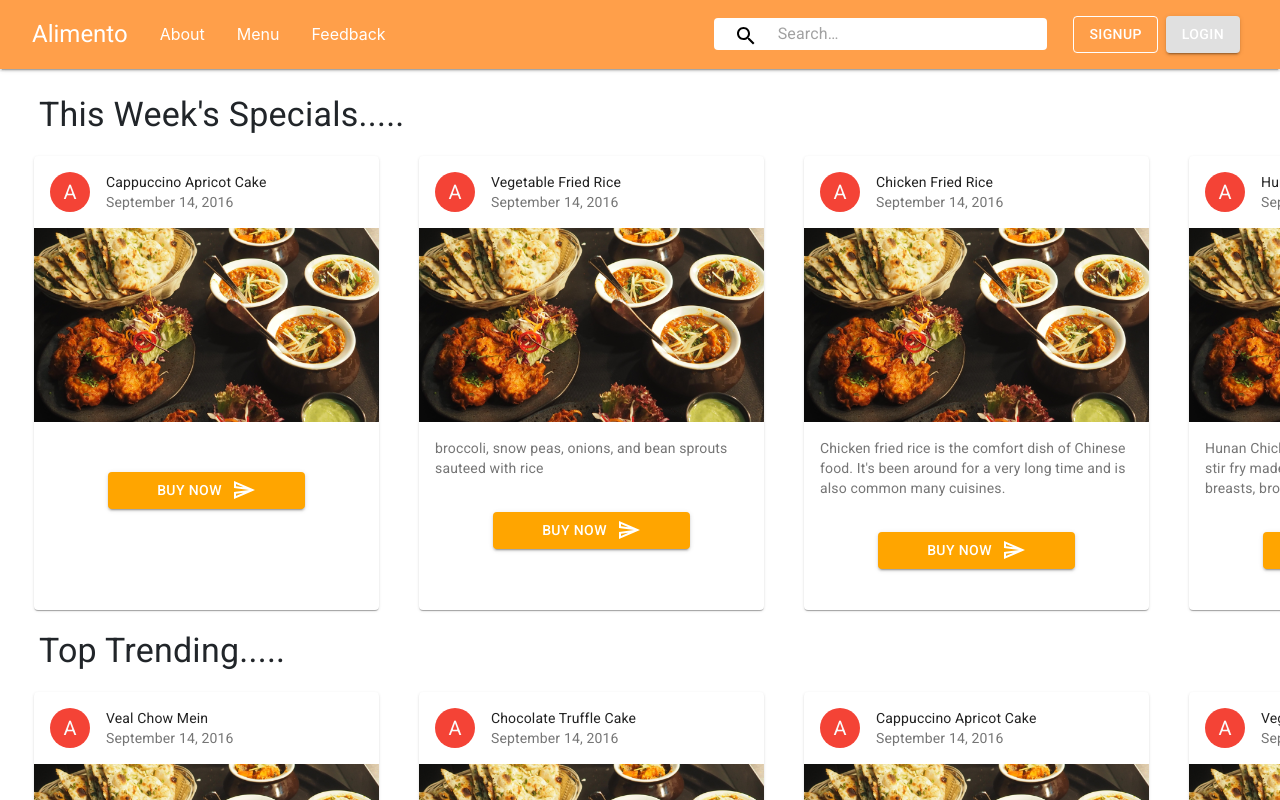
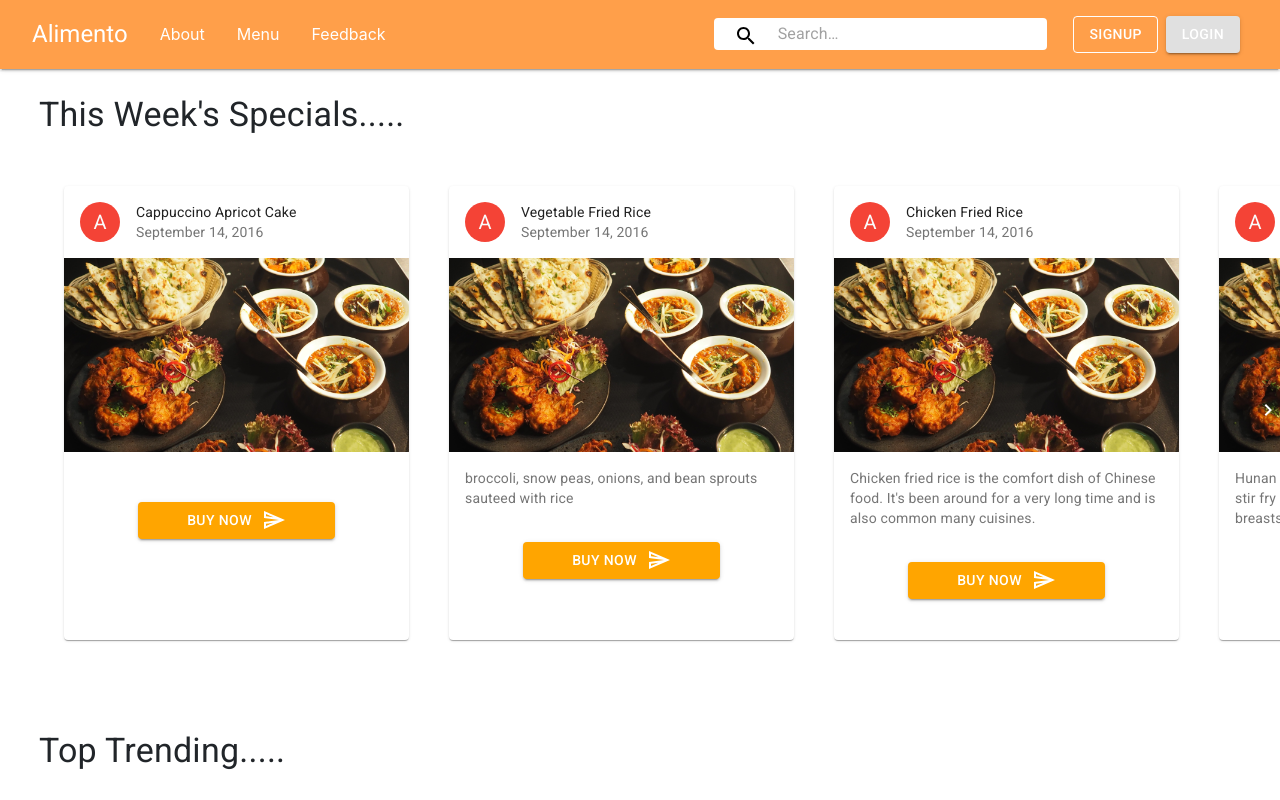
Before and after one commit to ashu18aman/react-alimento, a React (Create React App) app: page /menu in a window 1280 px wide. Shown: the top 800 px of the page. Built offline with nearby package versions, Linux system fonts and the light colour scheme.

Commit message:
fix menu

```diff
--- a/src/components/Card.js
+++ b/src/components/Card.js
@@ -69,6 +69,8 @@ export default function RecipeReviewCard({ title, content}) {
     setExpanded(!expanded);
   };
 
+
+
   return (
     <Card className={classes.root}>
       <CardHeader
--- a/src/components/Row.js
+++ b/src/components/Row.js
@@ -1,15 +1,20 @@
+import { useRef } from "react";
 import Typography from "@material-ui/core/Typography";
 import { makeStyles } from "@material-ui/core";
 import clsx from 'clsx';
 import RecipeReviewCard from "./Card";
 import { v4 } from "uuid";
 import Zoom from '@material-ui/core/Zoom';
+import ChevronLeftIcon from '@material-ui/icons/ChevronLeft';
+import ChevronRightIcon from '@material-ui/icons/ChevronRight';
 
 
 const useStyles = makeStyles(theme => {
     return {
         root: {
             // marginBottom: '-30px',
+            marginBottom: '40px',
+            position: 'relative',
         },
         heading: {
             marginLeft: '25px',
@@ -17,12 +22,48 @@ const useStyles = makeStyles(theme => {
         row: {
             display: 'flex',
             overflowX: 'scroll',
-            overflowY: 'hidden',
+            padding: '30px',
+            scrollBehavior: 'smooth',
+            // overflowY: 'hidden',
             '&::-webkit-scrollbar': {
-                // display: 'none',
-                width: 0,
-                background: 'transparent',
+                display: 'none',
+                // width: 0,
+                // background: 'transparent',
             },
+        },
+        leftbtn: {
+            position: 'absolute',
+            left:0,
+            top:'12%',
+            color: 'white',
+            height: '82%',
+            width: '4%',
+            display: 'flex',
+            justifyContent: 'center',
+            alignItems: 'center',
+            '&:hover': {
+                background: 'rgba(207, 207, 207, 0.5)',
+            },
+            [theme.breakpoints.down("sm")]: {
+                display:'none',
+            }
+        },
+        rightbtn: {
+            position: 'absolute',
+            right: 0,
+            top: '12%',
+            color: 'white',
+            height: '82%',
+            width: '4%',
+            display: 'flex',
+            justifyContent: 'center',
+            alignItems: 'center',
+            '&:hover': {
+                background: 'rgba(207, 207, 207, 0.5)',
+            },
+            [theme.breakpoints.down("sm")]: {
+                display:'none',
+            }
         },
     };
 });
@@ -31,6 +72,11 @@ const Row = ({ title, items }) => {
 
     const classes = useStyles();
 
+    const container = useRef(null);
+
+    const scroll = (scrollOffset) => {
+        container.current.scrollLeft += scrollOffset;
+    };
 
 
     return (
@@ -38,15 +84,21 @@ const Row = ({ title, items }) => {
             <Typography variant="h4" className={classes.heading}>
                 { title }
             </Typography>
-            <div className={clsx(classes.row,'item-row')}>
+            <div className={clsx(classes.row,'item-row')} ref={container} >
                 {
                     items.slice(Math.random()*5).map((item,index) => (
                         <Zoom>
-                            <RecipeReviewCard key={v4()} title={item.title} content={item.content}  className="card" />
+                            <RecipeReviewCard key={v4()} title={item.title} content={item.content} img={item.url} className="card" />
                         </Zoom>
                     ))
                 }
                 {/* <RecipeReviewCard /> */}
+            </div>
+            <div className={classes.leftbtn} onClick={e => scroll(-690)} >
+                <ChevronLeftIcon />
+            </div>
+            <div className={classes.rightbtn} onClick={e => scroll(690)} >
+                <ChevronRightIcon />
             </div>
         </div>
     )
```
